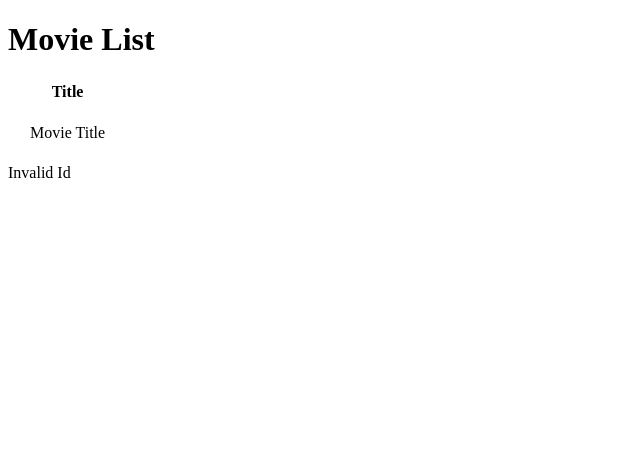
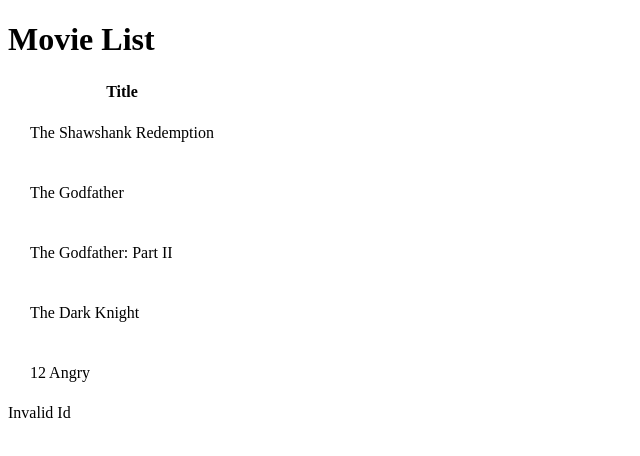
Before and after one commit to PrashantPatil31/Movie-Directory---Class-based-components-React-Handling-Side-Effects-Controlle---s7uql240q8ej, a React app: page / in a window 1280 px wide. Shown: the top 456 px of the page, without its empty margins (0-640 px from the left). Built offline with nearby package versions, Linux system fonts and the light colour scheme.

Commit message:
Update MoviesList.js

```diff
--- a/src/components/MoviesList.js
+++ b/src/components/MoviesList.js
@@ -1,4 +1,5 @@
 import React from "react";
+import moviesList from "./MovieContext";
 
 class MoviesList extends React.Component {
 
@@ -20,9 +21,15 @@ class MoviesList extends React.Component {
             </tr>
           </thead>
           <tbody>
-              <tr id="table-row">
-                <td>Movie Title</td>
-              </tr>
+
+              {moviesList.map((val)=>{
+                return(
+                  <tr id="table-row" key={val.id}>
+                <td onClick={()=>this.props.function(val)} >{val.title}</td>
+                </tr>
+                )
+              })}
+
           </tbody>
         </table>
       </div>
```
